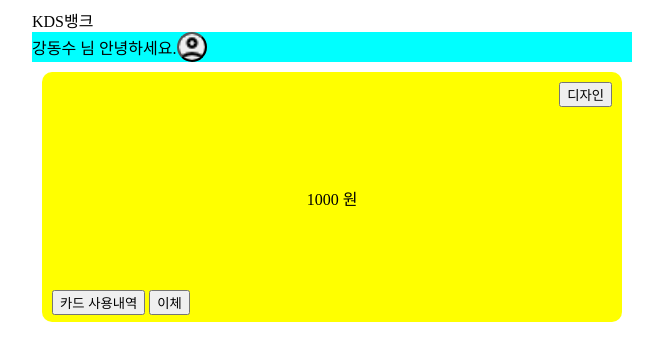
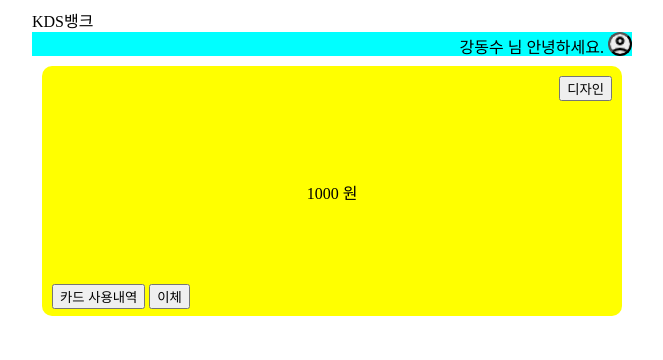
Before and after one commit to kkssuu/bank, a plain HTML site: page src/index.html in a window 1280 px wide. Shown: the top 360 px of the page, without its empty margins (308-971 px from the left). Drawn offline with Linux system fonts and the light colour scheme.

Commit message:
Update index.html

```diff
--- a/src/index.html
+++ b/src/index.html
@@ -12,28 +12,39 @@
     height:100vw;
     width: 600px;
     margin:0 auto;">
-        <div style="text-align: left;">
+        <div style="text-align: left;
+        ">
             <label for="">KDS뱅크</label>
         </div>
+        <div style="display:flex;
+        background-color: blue;
+        height:24px;
+        width:100%;
+        text-align: right;
+
+        "
+        >
             <div style="background-color: aqua;
-
-        display:flex;
-        text-align: right;
-        ">
-            <label style="margin: auto 0;
-            ">
-                <label for="">강동수</label>
+            height:100%;
+            width:100%;">
+                <label style="height:100%;
+                    align-items: center;">
+                        강동수
+                </label>
+                <label style="height:100%;
+                align-items: center;">
                 님 안녕하세요.
                 </label>
                 <button style="border-radius: 50%;
-            height: 30px;
-            width: 30px;
+                height: 24px;
+                width: 24px;
                 background-image: url(https://github.com/kkssuu/bank/blob/main/account_circle_FILL0_wght400_GRAD0_opsz24.png?raw=true);
                 background-repeat:no-repeat;
                 background-position: center;
                 background-size: 150%;"
                 >
                 </button>
+            </div>
         </div>
 
         <div style="background-color: yellow;
```
Lines whose indentation alone changed are shown as unchanged.
